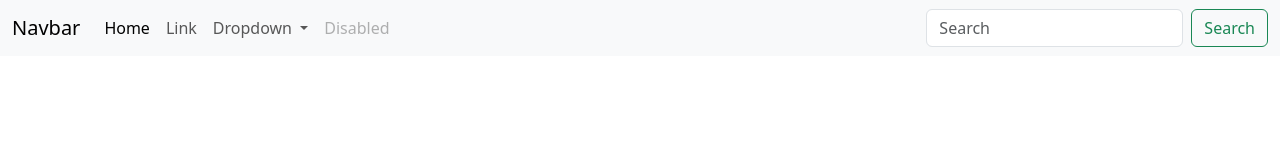
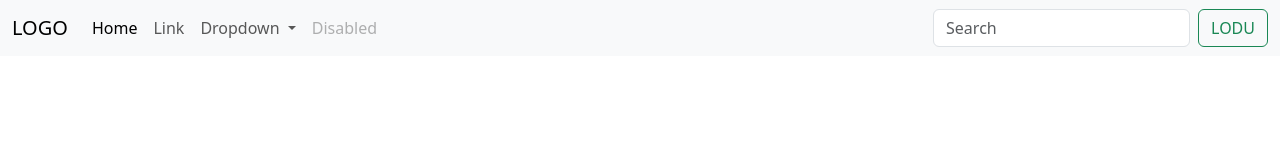
Before and after one commit to Marcos331305/myWebsite, a plain HTML site: page index.html in a window 1280 px wide. Drawn offline with nearby package versions, Linux system fonts and the light colour scheme.

Commit message:
structure modified

```diff
--- a/index.html
+++ b/index.html
@@ -9,7 +9,7 @@
   <body>
     <nav class="navbar navbar-expand-lg bg-body-tertiary">
         <div class="container-fluid">
-          <a class="navbar-brand" href="#">Navbar</a>
+          <a class="navbar-brand" href="#">LOGO</a>
           <button class="navbar-toggler" type="button" data-bs-toggle="collapse" data-bs-target="#navbarSupportedContent" aria-controls="navbarSupportedContent" aria-expanded="false" aria-label="Toggle navigation">
             <span class="navbar-toggler-icon"></span>
           </button>
@@ -38,7 +38,7 @@
             </ul>
             <form class="d-flex" role="search">
               <input class="form-control me-2" type="search" placeholder="Search" aria-label="Search">
-              <button class="btn btn-outline-success" type="submit">Search</button>
+              <button class="btn btn-outline-success" type="submit">LODU</button>
             </form>
           </div>
         </div>
```
